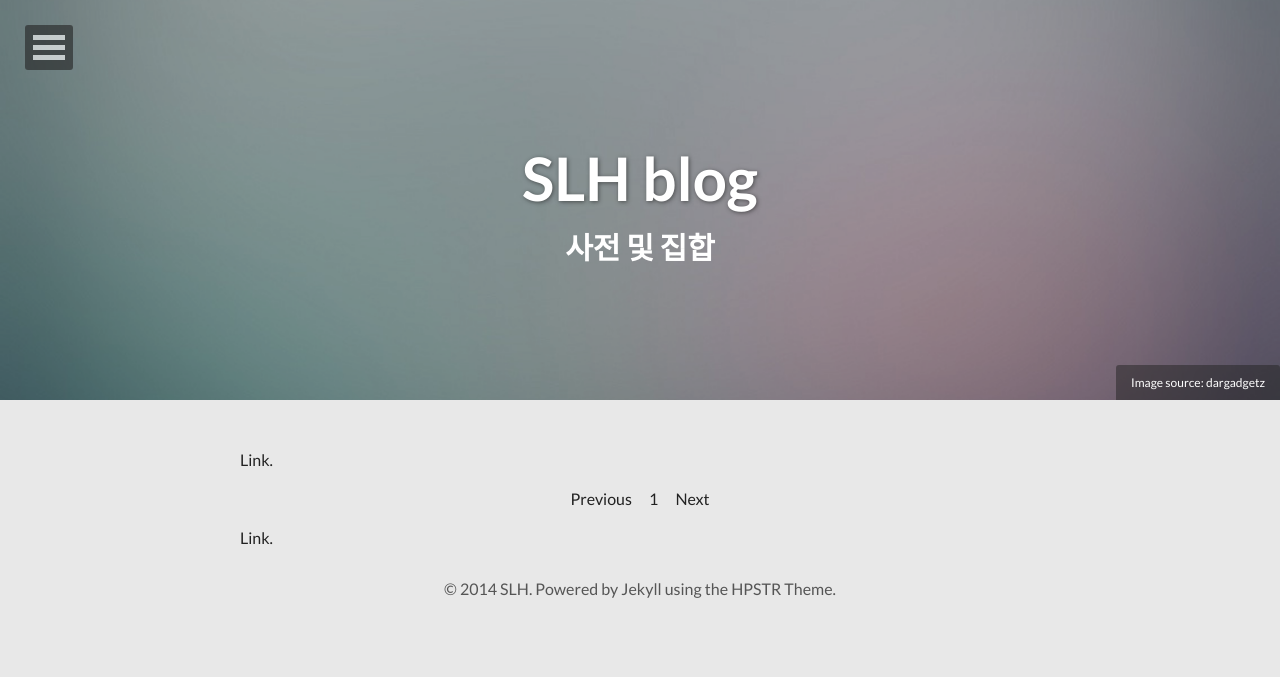
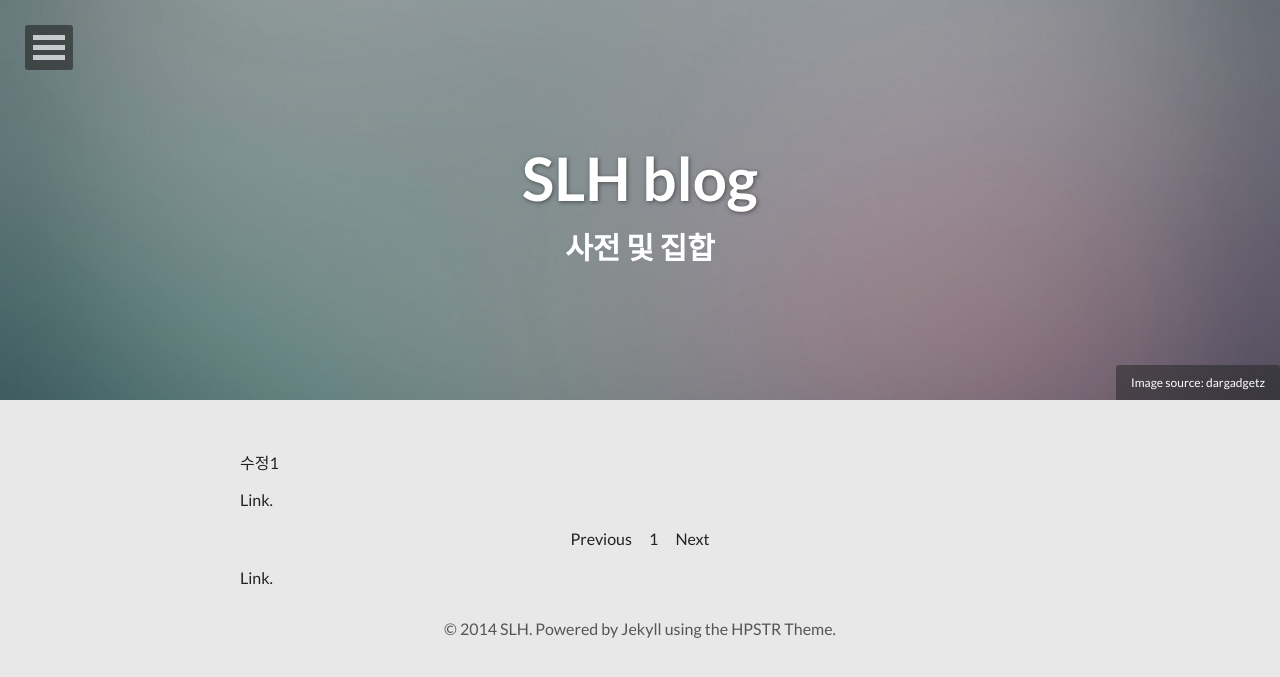
Before and after one commit to geoncheollee/geonblog, a Jekyll site: the page built from lecture_7.md, in a window 1280 px wide. Shown: the top 677 px of the page. Built offline with Jekyll 4.4.1, drawn with Linux system fonts in a browser that asks for light colours; nearby versions of some CDN libraries; comment, search, counter and statistics services are not loaded.

Commit message:
20141102_hong

```diff
--- a/lecture_7.html
+++ b/lecture_7.md
@@ -9,8 +9,10 @@ image:
   credit: dargadgetz
   creditlink: http://www.dargadgetz.com/ios-7-abstract-wallpaper-pack-for-iphone-5-and-ipod-touch-retina/
 ---
-<!-- 수정1 -->
+수정1
 
+<html>
+<body>
 
 {% for post in paginator.posts %}
 <article class="hentry">
@@ -93,3 +95,6 @@ image:
         })();
     </script>
     <noscript>Please enable JavaScript to view the <a href="http://disqus.com/?ref_noscript">comments powered by Disqus.</a></noscript>
+
+</body>
+</html>
```
